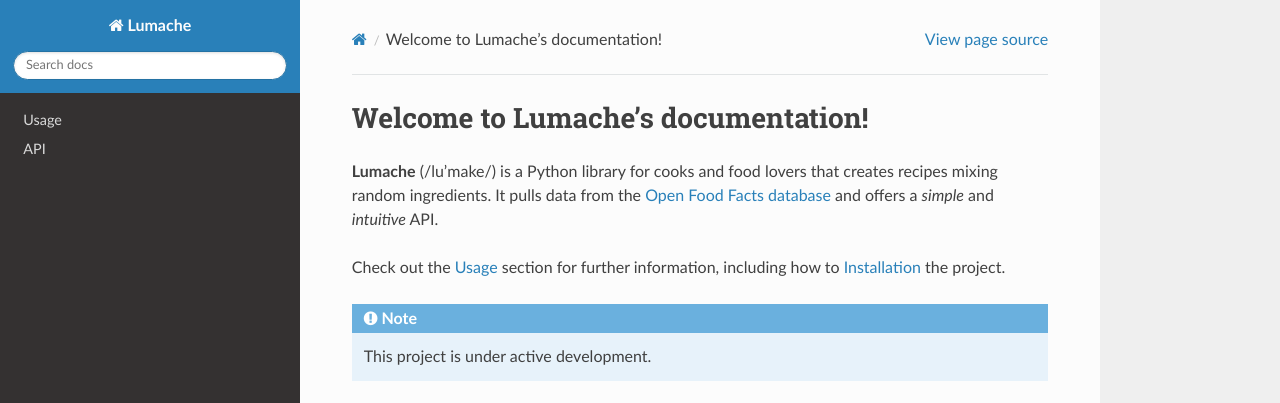
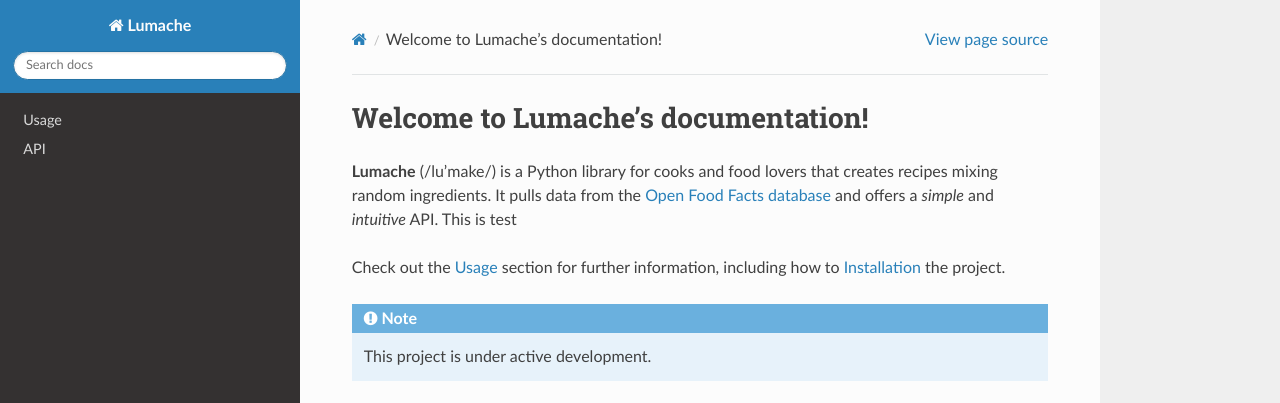
Before and after one commit to WYHuestc/BackdoorMBTI-doc, a Sphinx documentation site: the page built from docs/source/index.rst, in a window 1280 px wide. Shown: the top 403 px of the page. Built offline with Sphinx 7.4.7 and the Read the Docs theme 3.1.0, drawn with Linux system fonts in a browser that asks for light colours.

Commit message:
Test auto pull request

```diff
--- a/docs/source/index.rst
+++ b/docs/source/index.rst
@@ -4,7 +4,7 @@ Welcome to Lumache's documentation!
 **Lumache** (/lu'make/) is a Python library for cooks and food lovers
 that creates recipes mixing random ingredients.
 It pulls data from the `Open Food Facts database <https://world.openfoodfacts.org/>`_
-and offers a *simple* and *intuitive* API.
+and offers a *simple* and *intuitive* API. This is test
 
 Check out the :doc:`usage` section for further information, including
 how to :ref:`installation` the project.
```
